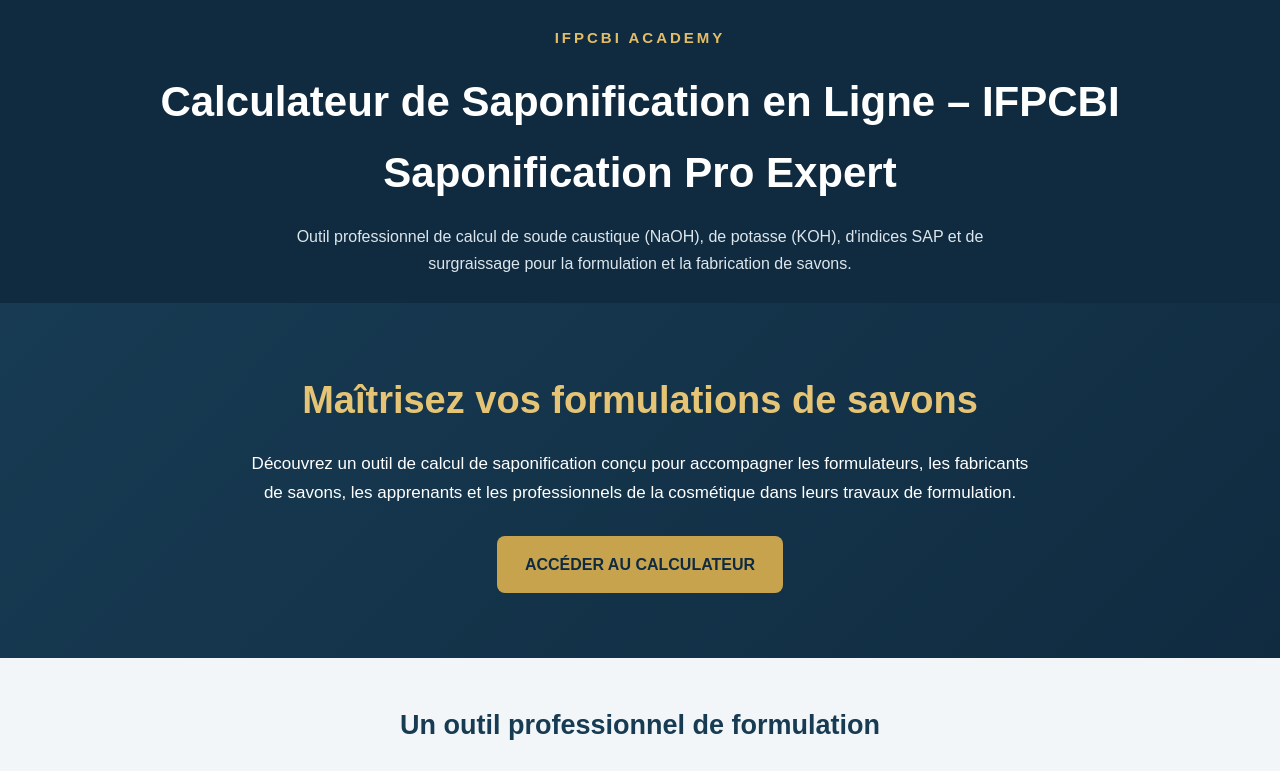
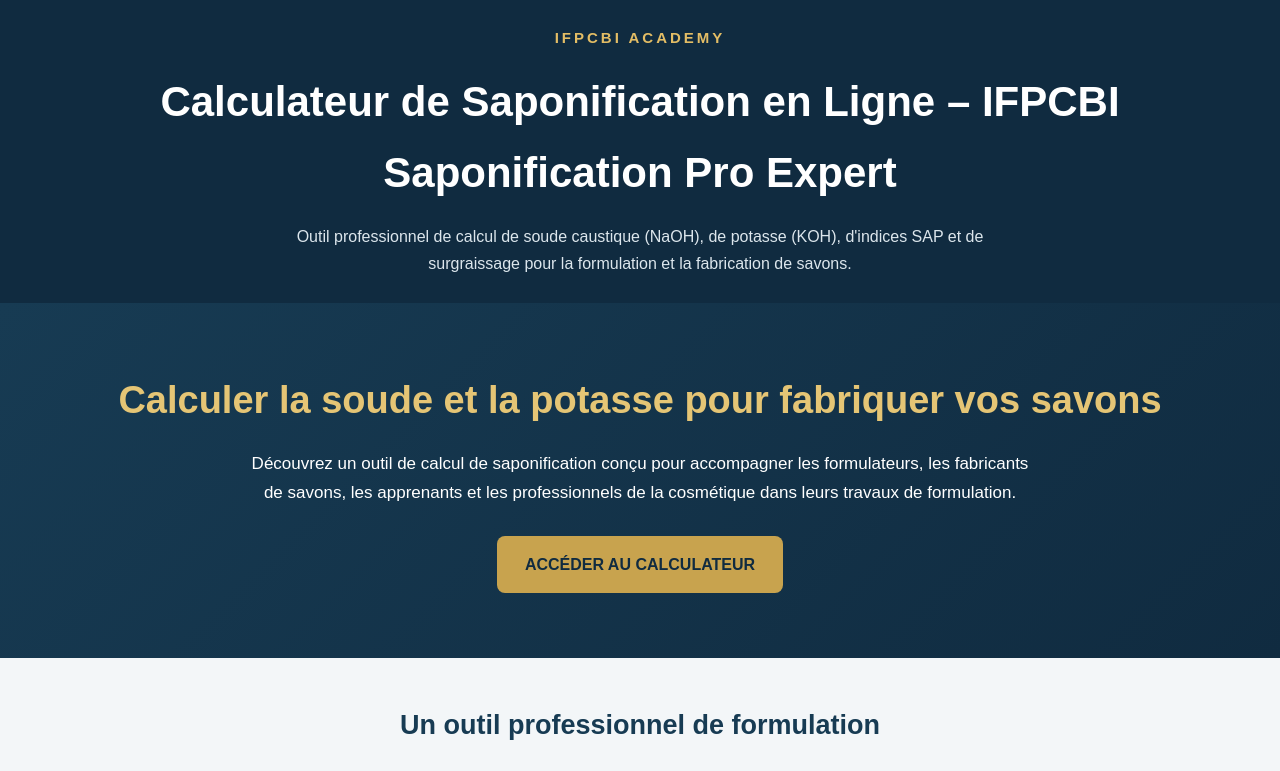
Before and after one commit to cbicosest-dotcom/ifpcbi-academy, a plain HTML site: page index-saponification.html in a window 1280 px wide. Shown: the top 771 px of the page. Drawn offline with Linux system fonts and the light colour scheme.

Commit message:
Update index-saponification.html

```diff
--- a/index-saponification.html
+++ b/index-saponification.html
@@ -251,7 +251,7 @@
 </header>
 
 <section class="hero">
-  <h2>Maîtrisez vos formulations de savons</h2>
+  <h2>Calculer la soude et la potasse pour fabriquer vos savons</h2>
 
   <p>
     Découvrez un outil de calcul de saponification conçu pour accompagner
```
